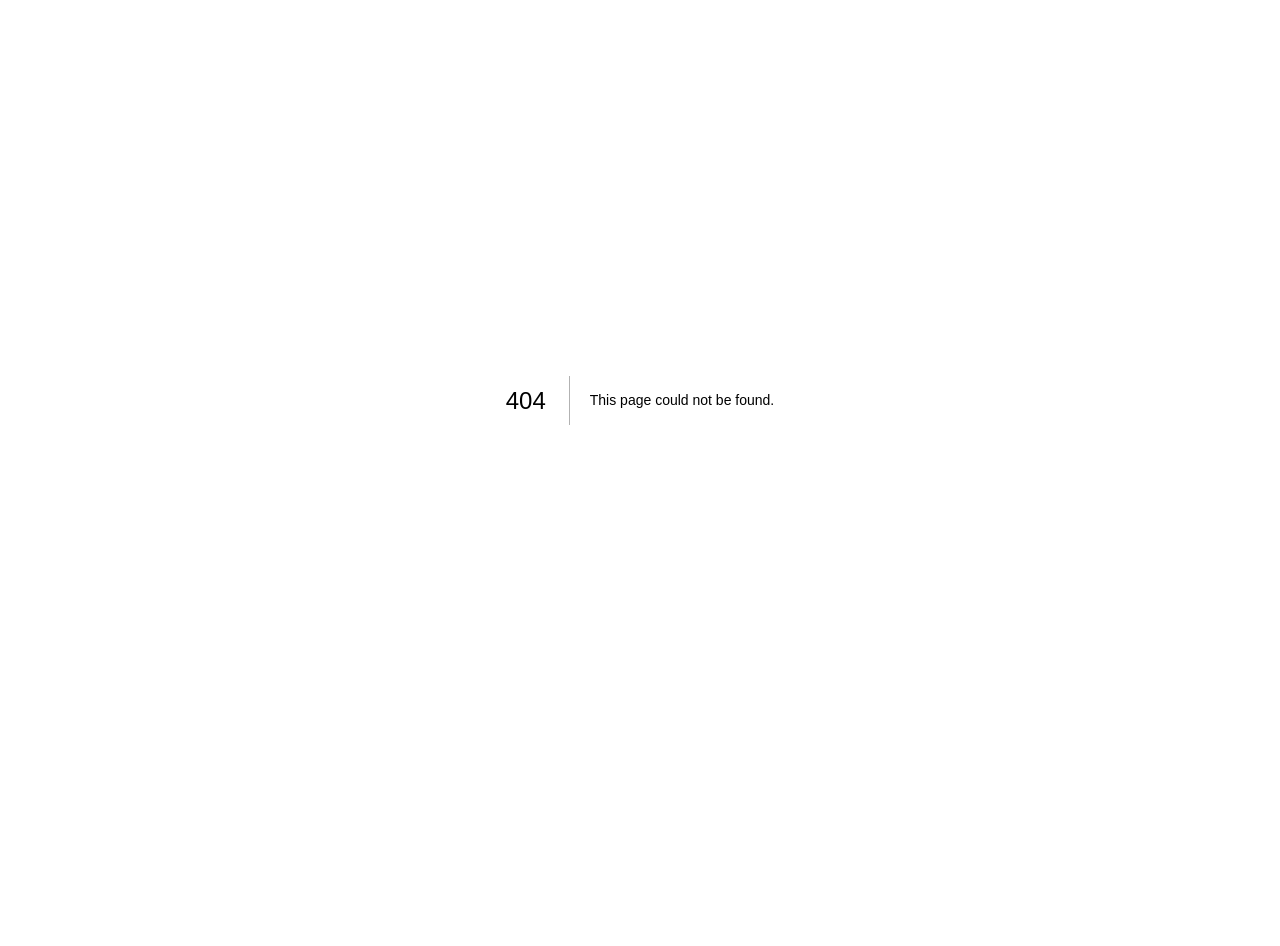
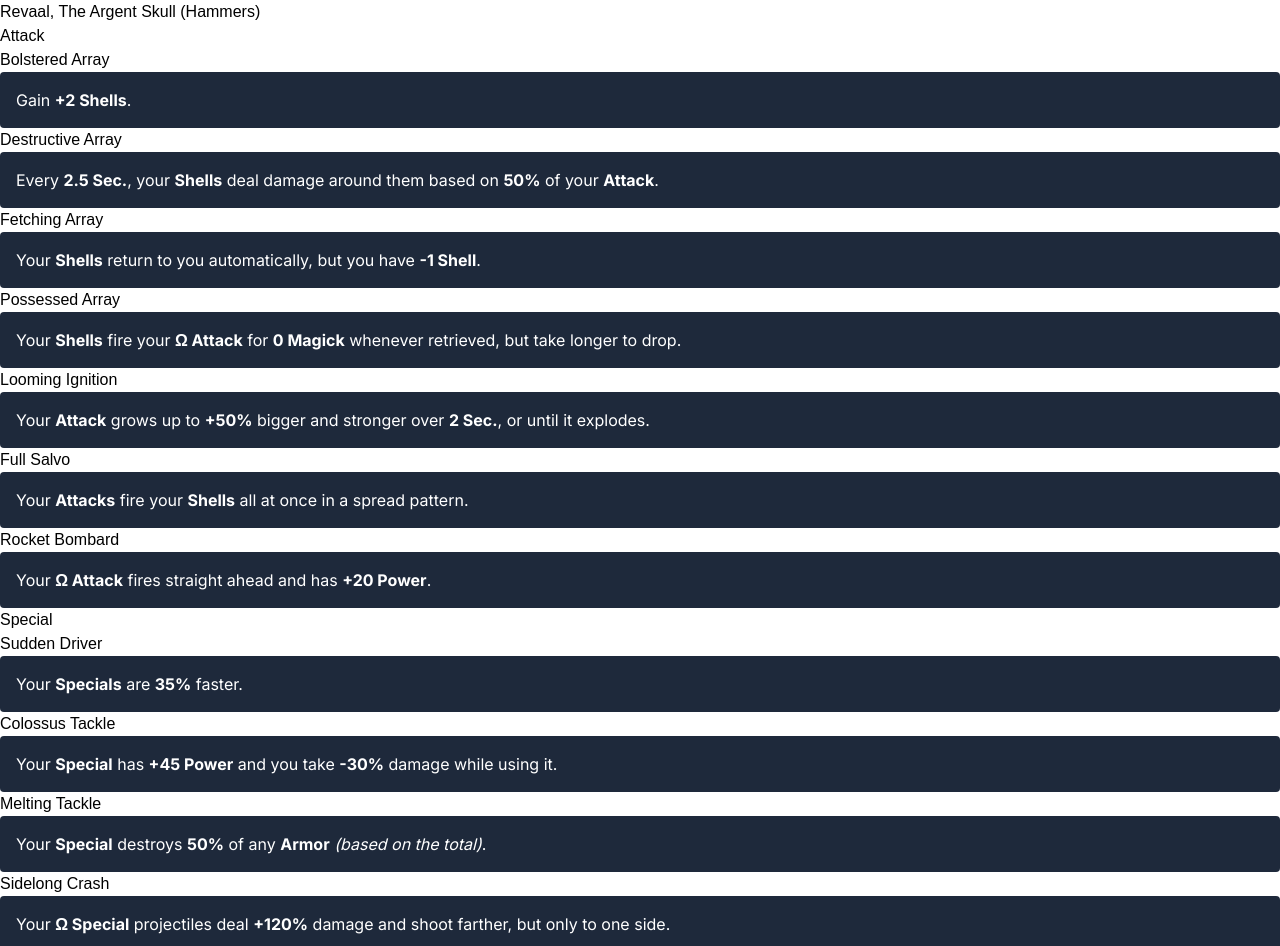
Before and after one commit to dsa821/hades2-crossroads-nextra, a Next.js app: page /weapons/argent-skull/hammers in a window 1280 px wide. Before the commit this address had no page. Shown: the top 946 px of the page. Before the commit the page ends 800 px from the top, so only its background shows below. Built offline with nearby package versions, Linux system fonts and the light colour scheme; a web font is replaced by a local one.

Commit message:
add argent skull hammers

```diff
--- /dev/null
+++ b/pages/weapons/argent-skull/_meta.json
@@ -0,0 +1,3 @@
+{
+  "hammers": "Hammers"
+}
--- /dev/null
+++ b/pages/weapons/argent-skull/hammers.mdx
@@ -0,0 +1,78 @@
+import { Boon, TextHighlight } from "@/components";
+
+# Revaal, The Argent Skull (Hammers)
+
+## Attack
+
+### Bolstered Array
+
+<Boon>Gain **+2 Shells**.</Boon>
+
+### Destructive Array
+
+<Boon>
+  Every **2.5 Sec.**, your **Shells** deal damage around them based on **50%**
+  of your **Attack**.
+</Boon>
+
+### Fetching Array
+
+<Boon>
+  Your **Shells** return to you automatically, but you have **-1 Shell**.
+</Boon>
+
+### Possessed Array
+
+<Boon>
+  Your **Shells** fire your **Ω Attack** for **0 Magick** whenever retrieved,
+  but take longer to drop.
+</Boon>
+
+### Looming Ignition
+
+<Boon>
+  Your **Attack** grows up to **+50%** bigger and stronger over **2 Sec.**, or
+  until it explodes.
+</Boon>
+
+### Full Salvo
+
+<Boon>
+  Your **Attacks** fire your **Shells** all at once in a spread pattern.
+</Boon>
+
+### Rocket Bombard
+
+<Boon>Your **Ω Attack** fires straight ahead and has **+20 Power**.</Boon>
+
+## Special
+
+### Sudden Driver
+
+<Boon>Your **Specials** are **35%** faster.</Boon>
+
+### Colossus Tackle
+
+<Boon>
+  Your **Special** has **+45 Power** and you take **-30%** damage while using
+  it.
+</Boon>
+
+### Melting Tackle
+
+<Boon>
+  Your **Special** destroys **50%** of any **Armor** _(based on the total)_.
+</Boon>
+
+### Sidelong Crash
+
+<Boon>
+  Your **Ω Special** projectiles deal **+120%** damage and shoot farther, but
+  only to one side.
+</Boon>
+
+### Twisting Crash
+
+<Boon>
+  After your **Ω Special** projectiles fire, they fire again toward you.
+</Boon>
```
